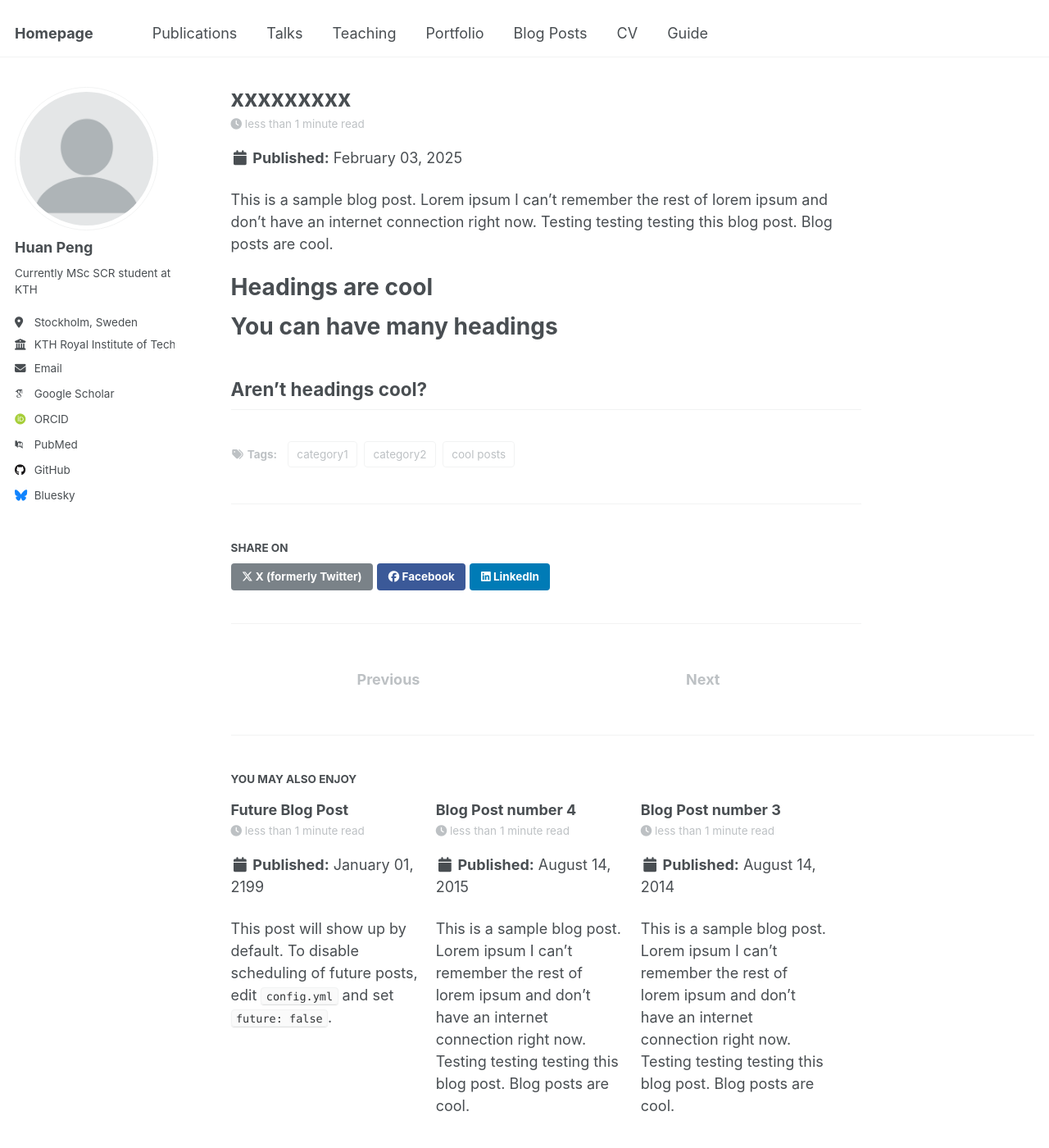
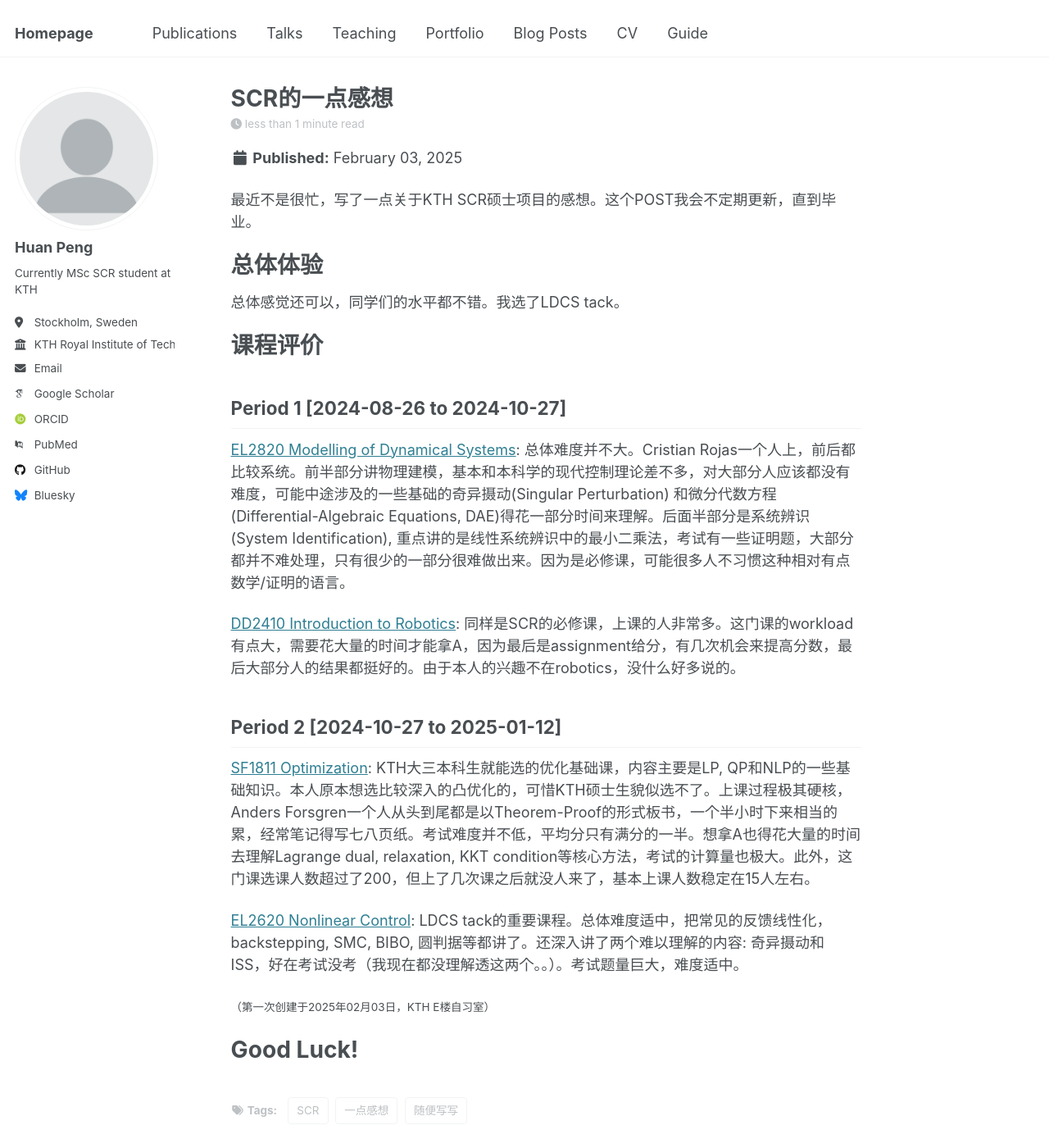
Before and after one commit to huanpen/huanpeng, a Jekyll site: the page built from _posts/2012-08-14-blog-post-1.md, in a window 1280 px wide and 1400 px high. Shown: the whole window at 82% size. Built offline with Jekyll 4.4.1, drawn with Linux system fonts in a browser that asks for light colours; some web fonts are replaced.

Commit message:
Update 2012-08-14-blog-post-1.md
Signed-off-by: Huan Peng <huanp@kth.se>

```diff
--- a/_posts/2012-08-14-blog-post-1.md
+++ b/_posts/2012-08-14-blog-post-1.md
@@ -1,20 +1,35 @@
 ---
-title: 'xxxxxxxxx'
+title: 'SCR的一点感想'
 date: 2025-02-03
-permalink: /posts/2012/08/blog-post-1/
+permalink: /posts/2025_02_03_SCR_experience/
 tags:
-  - cool posts
-  - category1
-  - category2
+  - SCR
+  - 一点感想
+  - 随便写写
 ---
 
-This is a sample blog post. Lorem ipsum I can't remember the rest of lorem ipsum and don't have an internet connection right now. Testing testing testing this blog post. Blog posts are cool.
+最近不是很忙，写了一点关于KTH SCR硕士项目的感想。这个POST我会不定期更新，直到毕业。
 
-Headings are cool
+总体体验
+======
+总体感觉还可以，同学们的水平都不错。我选了LDCS tack。
+
+课程评价
 ======
 
-You can have many headings
+Period 1 [2024-08-26 to 2024-10-27]
+------
+[EL2820 Modelling of Dynamical Systems](https://www.kth.se/student/kurser/kurs/EL2820?l=en): 总体难度并不大。Cristian Rojas一个人上，前后都比较系统。前半部分讲物理建模，基本和本科学的现代控制理论差不多，对大部分人应该都没有难度，可能中途涉及的一些基础的奇异摄动(Singular Perturbation) 和微分代数方程(Differential-Algebraic Equations, DAE)得花一部分时间来理解。后面半部分是系统辨识(System Identification), 重点讲的是线性系统辨识中的最小二乘法，考试有一些证明题，大部分都并不难处理，只有很少的一部分很难做出来。因为是必修课，可能很多人不习惯这种相对有点数学/证明的语言。
+
+[DD2410 Introduction to Robotics](https://www.kth.se/student/kurser/kurs/DD2410?l=en): 同样是SCR的必修课，上课的人非常多。这门课的workload有点大，需要花大量的时间才能拿A，因为最后是assignment给分，有几次机会来提高分数，最后大部分人的结果都挺好的。由于本人的兴趣不在robotics，没什么好多说的。
+
+Period 2 [2024-10-27 to 2025-01-12]
+------
+[SF1811 Optimization](https://www.kth.se/student/kurser/kurs/SF1811?l=en): KTH大三本科生就能选的优化基础课，内容主要是LP, QP和NLP的一些基础知识。本人原本想选比较深入的凸优化的，可惜KTH硕士生貌似选不了。上课过程极其硬核，Anders Forsgren一个人从头到尾都是以Theorem-Proof的形式板书，一个半小时下来相当的累，经常笔记得写七八页纸。考试难度并不低，平均分只有满分的一半。想拿A也得花大量的时间去理解Lagrange dual, relaxation, KKT condition等核心方法，考试的计算量也极大。此外，这门课选课人数超过了200，但上了几次课之后就没人来了，基本上课人数稳定在15人左右。
+
+[EL2620 Nonlinear Control](https://www.kth.se/student/kurser/kurs/EL2620?l=en): LDCS tack的重要课程。总体难度适中，把常见的反馈线性化，backstepping, SMC, BIBO, 圆判据等都讲了。还深入讲了两个难以理解的内容: 奇异摄动和ISS，好在考试没考（我现在都没理解透这两个。。）。考试题量巨大，难度适中。
+
+<small>（第一次创建于2025年02月03日，KTH E楼自习室）</small>
+
+Good Luck!
 ======
-
-Aren't headings cool?
-------
```
